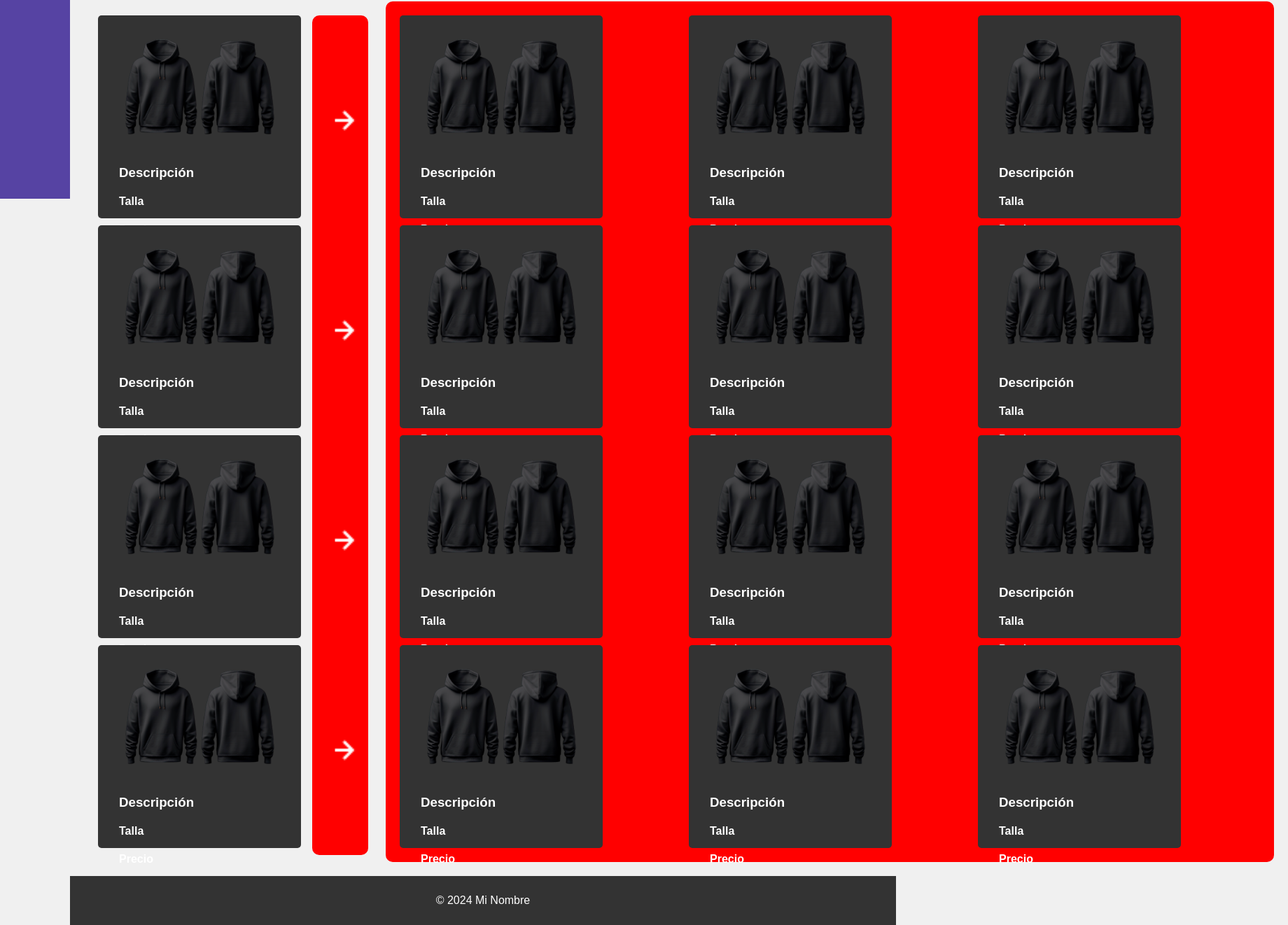
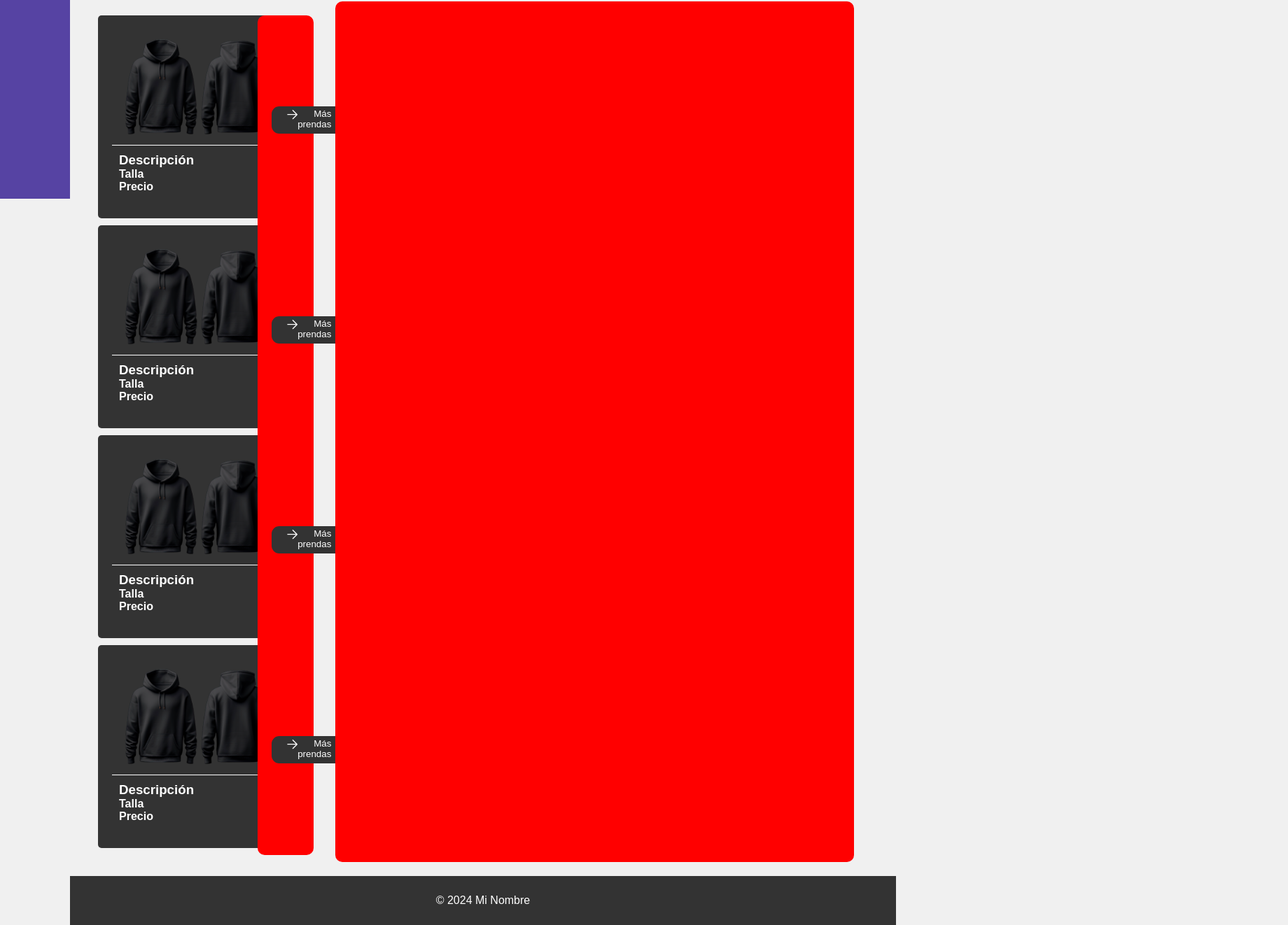
Before and after one commit to Nabuc/Tienda-de-ropa, a plain HTML site: page hombre.html in a window 1280 px wide. Shown: the part 516-1838 px from the top of the page at 70% size, 1840 px wide, since content can reach past the window. Drawn offline with Linux system fonts and the light colour scheme.

Commit message:
Version 1.2
Arreglo de menu desplegable

```diff
--- a/hombre.html
+++ b/hombre.html
@@ -108,15 +108,51 @@
           </div>
       </div>
       <div class="grid-flechas">
-         <div><img src="./img/iconos/right-arrow.png" alt=""></div>
-         <div><img src="./img/iconos/right-arrow.png" alt=""></div>
-         <div><img src="./img/iconos/right-arrow.png" alt=""></div>
-         <div><img src="./img/iconos/right-arrow.png" alt=""></div>
+        <div class="flecha-y">
+          <button class="button" data-target="caja-1">
+            <svg xmlns="http://www.w3.org/2000/svg" fill="none" viewBox="0 0 24 24" stroke-width="1.5" stroke="currentColor" class="w-6 h-6">
+              <path stroke-linecap="round" stroke-linejoin="round" d="M4.5 12h15m0 0l-6.75-6.75M19.5 12l-6.75 6.75"></path>
+            </svg>
+            <div class="text">
+              Más prendas
+            </div>
+          </button>
+        </div>
+        <div class="flecha-y">
+          <button class="button" data-target="caja-2">
+            <svg xmlns="http://www.w3.org/2000/svg" fill="none" viewBox="0 0 24 24" stroke-width="1.5" stroke="currentColor" class="w-6 h-6">
+              <path stroke-linecap="round" stroke-linejoin="round" d="M4.5 12h15m0 0l-6.75-6.75M19.5 12l-6.75 6.75"></path>
+            </svg>
+            <div class="text">
+              Más prendas
+            </div>
+          </button>
+        </div>
+        <div class="flecha-y">
+          <button class="button" data-target="caja-3">
+            <svg xmlns="http://www.w3.org/2000/svg" fill="none" viewBox="0 0 24 24" stroke-width="1.5" stroke="currentColor" class="w-6 h-6">
+              <path stroke-linecap="round" stroke-linejoin="round" d="M4.5 12h15m0 0l-6.75-6.75M19.5 12l-6.75 6.75"></path>
+            </svg>
+            <div class="text">
+              Más prendas
+            </div>
+          </button>
+        </div>
+        <div class="flecha-y">
+          <button class="button" data-target="caja-4">
+            <svg xmlns="http://www.w3.org/2000/svg" fill="none" viewBox="0 0 24 24" stroke-width="1.5" stroke="currentColor" class="w-6 h-6">
+              <path stroke-linecap="round" stroke-linejoin="round" d="M4.5 12h15m0 0l-6.75-6.75M19.5 12l-6.75 6.75"></path>
+            </svg>
+            <div class="text">
+              Más prendas
+            </div>
+          </button>
+        </div>
       </div>
       <div class="grid-container-opciones">
         <!--Primer columna-->
-        <div class="grid-item-slider-none">
-            <div class="grid-item-slider">
+        <div class="grid-item-slider-none" id="caja-1">
+            <div class="grid-item-slider opacity">
               <div class="grid-item-imagen-slider">
                 <img src="./img/hoddie.png" alt="prenda">
               </div>
@@ -127,7 +163,7 @@
               </div>
             </div>
 
-          <div class="grid-item-slider">
+          <div class="grid-item-slider opacity">
             <div class="grid-item-imagen-slider">
               <img src="./img/hoddie.png" alt="prenda">
             </div>
@@ -138,7 +174,7 @@
             </div>
           </div>
 
-          <div class="grid-item-slider">
+          <div class="grid-item-slider opacity">
             <div class="grid-item-imagen-slider">
               <img src="./img/hoddie.png" alt="prenda">
             </div>
@@ -151,8 +187,8 @@
 
         </div>
           <!--segunda columna -->
-        <div class="grid-item-slider-none">
-            <div class="grid-item-slider">
+        <div class="grid-item-slider-none" id="caja-2">
+            <div class="grid-item-slider opacity">
               <div class="grid-item-imagen-slider">
                 <img src="./img/hoddie.png" alt="prenda">
               </div>
@@ -163,7 +199,7 @@
               </div>
             </div>
 
-          <div class="grid-item-slider">
+          <div class="grid-item-slider opacity">
             <div class="grid-item-imagen-slider">
               <img src="./img/hoddie.png" alt="prenda">
             </div>
@@ -174,7 +210,7 @@
             </div>
           </div>
 
-          <div class="grid-item-slider">
+          <div class="grid-item-slider opacity">
             <div class="grid-item-imagen-slider">
               <img src="./img/hoddie.png" alt="prenda">
             </div>
@@ -187,8 +223,8 @@
 
         </div>
           <!--Tercera columna-->
-          <div class="grid-item-slider-none">
-            <div class="grid-item-slider">
+          <div class="grid-item-slider-none" id="caja-3">
+            <div class="grid-item-slider opacity">
               <div class="grid-item-imagen-slider">
                 <img src="./img/hoddie.png" alt="prenda">
               </div>
@@ -199,7 +235,7 @@
               </div>
             </div>
 
-          <div class="grid-item-slider">
+          <div class="grid-item-slider opacity">
             <div class="grid-item-imagen-slider">
               <img src="./img/hoddie.png" alt="prenda">
             </div>
@@ -210,7 +246,7 @@
             </div>
           </div>
 
-          <div class="grid-item-slider">
+          <div class="grid-item-slider opacity">
             <div class="grid-item-imagen-slider">
               <img src="./img/hoddie.png" alt="prenda">
             </div>
@@ -223,8 +259,8 @@
 
         </div>
           <!--Cuarta columna-->
-          <div class="grid-item-slider-none">
-            <div class="grid-item-slider">
+          <div class="grid-item-slider-none" id="caja-4">
+            <div class="grid-item-slider opacity">
               <div class="grid-item-imagen-slider">
                 <img src="./img/hoddie.png" alt="prenda">
               </div>
@@ -235,7 +271,7 @@
               </div>
             </div>
 
-          <div class="grid-item-slider">
+          <div class="grid-item-slider opacity">
             <div class="grid-item-imagen-slider">
               <img src="./img/hoddie.png" alt="prenda">
             </div>
@@ -246,7 +282,7 @@
             </div>
           </div>
 
-          <div class="grid-item-slider">
+          <div class="grid-item-slider opacity">
             <div class="grid-item-imagen-slider">
               <img src="./img/hoddie.png" alt="prenda">
             </div>
--- a/script.js
+++ b/script.js
@@ -17,3 +17,28 @@ window.addEventListener('resize', () => {
     menuSide.classList.remove('menu__side_move');
   }
 });
+//flecha para mostrar menu
+const botones = document.querySelectorAll('.button');
+botones.forEach(boton => {
+  boton.addEventListener('click', () => {
+    //obtener id de la caja
+    const targetId = boton.getAttribute('data-target');
+    //selecionar caja correspondiente
+    const caja = document.getElementById(targetId);
+    // eliminar clase opcity de la clase de todos los elementos de la caja
+    if (caja){
+      const elementosOpacity = caja.querySelectorAll('.grid-item-slider');
+      // Alternar visibilidad de los elementos
+      elementosOpacity.forEach(elemento => {
+        //verificar si tiene clase opacity para cambiarla
+        if (elemento.classList.contains('opacity')){
+          elemento.classList.remove('opacity');
+        } else {
+          elemento.classList.add('opacity')
+        }
+      });
+      // alterna el estado "activado" del boton
+      boton.classList.toggle('activado')
+    }
+  });
+});
--- a/style.css
+++ b/style.css
@@ -70,6 +70,7 @@ footer {
     overflow: hidden;
     overflow-y: scroll;
     transition: all 300ms cubic-bezier(0.785,0.135,0.15,0.86);
+    text-decoration: none;
 }
 /* Ocultar scroll Chrome,Safari y Opera*/
 .menu__side::-webkit-scrollbar{
@@ -101,6 +102,7 @@ footer {
     display: block;
     position: relative;
     transition: color 300ms;
+    text-decoration: none;
 }
 .options__menu a:hover{
  color: white;
@@ -187,6 +189,11 @@ left: -15px;
 .grid-item-descripcion{
     padding: 10px;
     text-align: initial;
+    border-top: 1px solid;
+
+}
+.grid-item-descripcion h3,h4,h5{
+    margin: 0;
 }
 .grid-item:hover{
     border: 5px solid #5643a3;
@@ -256,11 +263,11 @@ img {
 /*menu slider principal*/
 .contenedor-principal {
     display: grid;
-    grid-template-columns: 18% 5% 1fr;
+    grid-template-columns: 20% 8% 65%;
     align-items: flex-start; /* Alinea ambos elementos en la parte superior */
     padding: 20px;
     gap: 20px; /* Espacio entre los dos contenedores */
-    min-width: 1700px;
+   /* min-width: 1700px; */
 }
 .grid-container__slider{
     display: grid;
@@ -278,6 +285,7 @@ img {
     flex-direction: column;
     height: 250px;
     width: 250px;
+    transition: opacity 0.5s ease; /* Suaviza el cambio de opacidad */
 }
 .grid-item-imagen-slider img {
     width: 100%; /* Asegura que la imagen ocupe el 100% del ancho del contenedor */
@@ -289,11 +297,18 @@ img {
 .grid-item-descripcion{
     padding: 10px;
     text-align: initial;
+    margin: 0;
 }
-.grid-item-slider:hover{
+.grid-item-slider.mostrar:hover{
     border: 5px solid #5643a3;
     transition: 0.2s;
     cursor: pointer;
+}
+.opacity{
+    opacity: 0;
+}
+.grid-item-slider.mostrar{
+    opacity: 1;
 }
 .titulo__estilo{
   display: grid;
@@ -349,13 +364,51 @@ img {
 }
 .grid-flechas div{
   display: flex;
-  height: 300px;
   align-items: center;
 }
 .grid-flechas div img{
   width: 50px;
   height: 50px;
 }
+.flecha-y{
+    height: 300px;
+}
+/*Configiracion flecha*/
+  .button {
+    display: flex;
+    flex-direction: column;
+    background-color: #333;
+    color: #fff;
+    width: 8.5em;
+    height: 2.9em;
+    border: #333 0.2em solid;
+    border-radius: 11px;
+    text-align: right;
+    transition: all 0.6s ease;
+  }
+
+  .button:hover {
+    cursor: pointer;
+  }
+  .button.activado{
+     border:#5643a3;
+     background-color: #5643a3;
+  }
+  .button svg {
+    width: 1.6em;
+    margin: -0.2em 0.8em 1em;
+    position: absolute;
+    display: flex;
+    transition: all 0.6s ease;
+  }
+
+  .button:hover svg {
+    transform: translateX(5px);
+  }
+
+  .text {
+    margin: 0 1.5em
+  }
 .grid-container-opciones{
   display: grid;
   grid-template-columns: repeat(3, 1fr);
```
